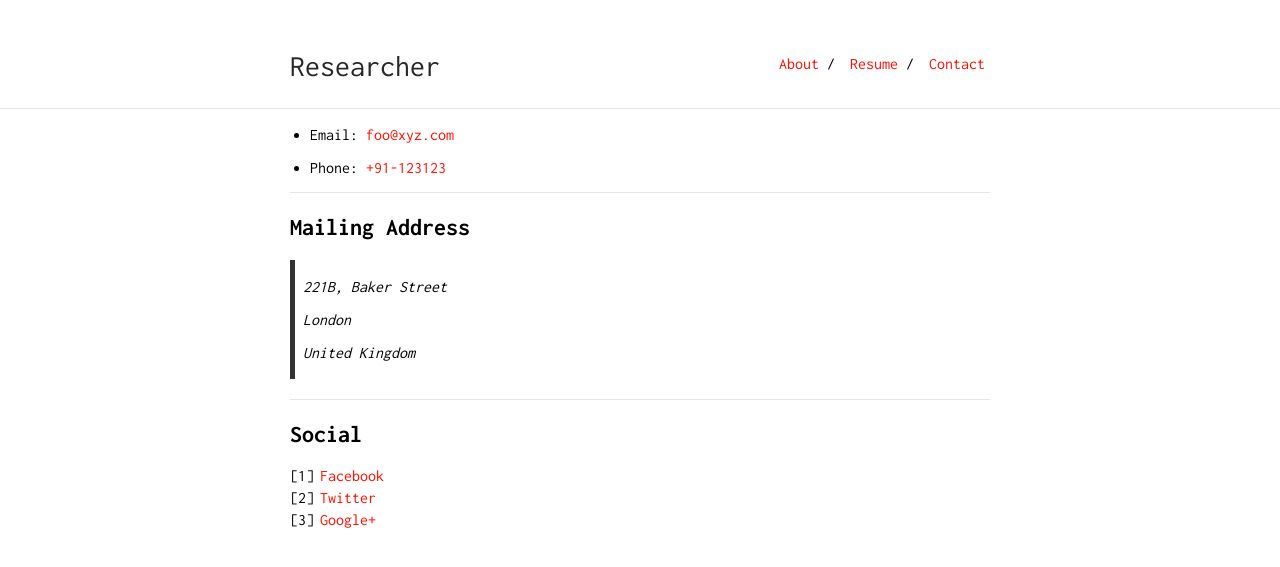
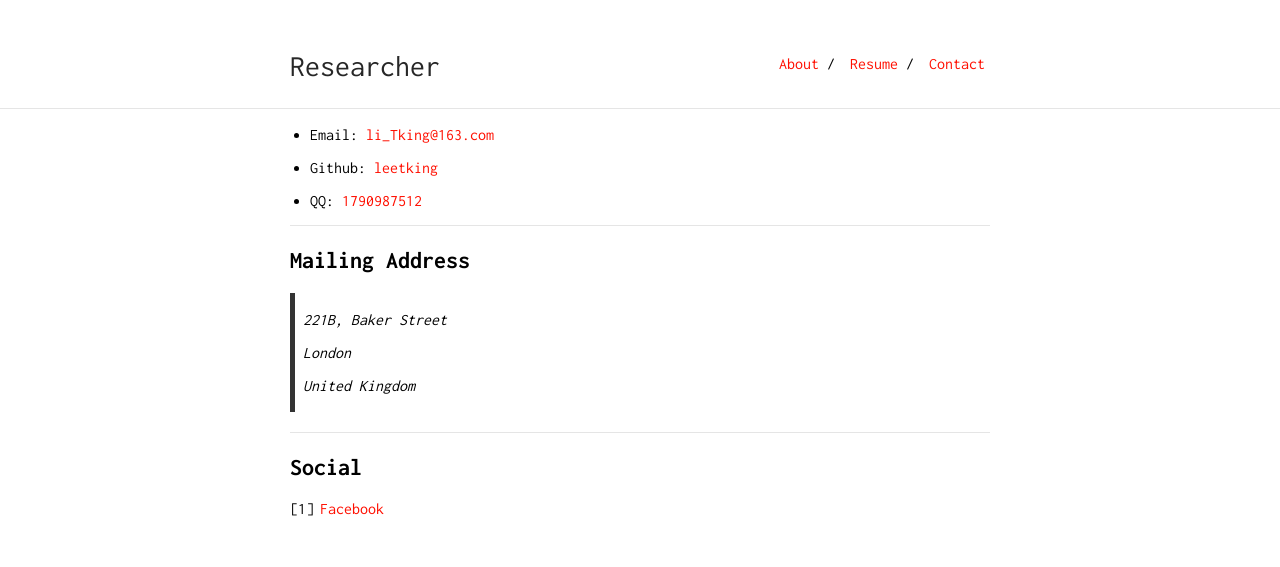
Before and after one commit to leetking/leetking.github.io, a Jekyll site: the page built from contact.md, in a window 1280 px wide. Shown: the top 567 px of the page. Built offline with Jekyll 4.4.1, drawn with Linux system fonts in a browser that asks for light colours.

Commit message:
Hello Jekyll.

```diff
--- a/_config.yml
+++ b/_config.yml
@@ -1,6 +1,6 @@
 title: Researcher
 url: "http://ankitsultana.com"
-baseurl: "/researcher"
+baseurl: ""
 
 markdown: kramdown
 
--- a/_data/nav.yml
+++ b/_data/nav.yml
@@ -5,4 +5,4 @@
   link: "resume.pdf"
 
 - name: "About"
-  link: "/researcher/"
+  link: "/me/"
--- a/contact.md
+++ b/contact.md
@@ -3,9 +3,11 @@ layout: default
 is_contact: true
 ---
 
-* Email: [foo@xyz.com](mailto:foo@xyz.com)
+* Email: [li_Tking@163.com](mailto:li_Tking@163.com)
 
-* Phone: [+91-123123](tel:+91-123123)
+* Github: [leetking](https://github.com/leetking)
+
+* QQ: [1790987512](qq:1790987512)
 
 ---
 
@@ -22,5 +24,3 @@ is_contact: true
 ## Social
 
 1. [Facebook](#)
-2. [Twitter](#)
-3. [Google+](#)
```
